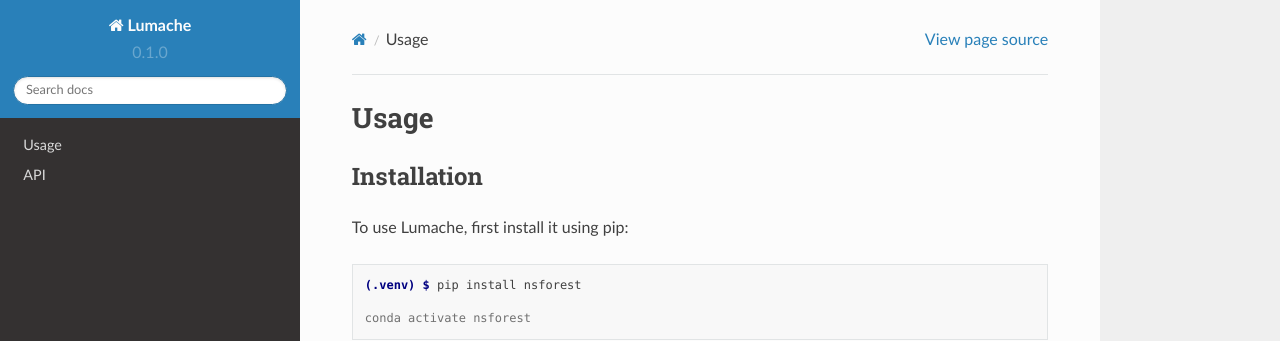
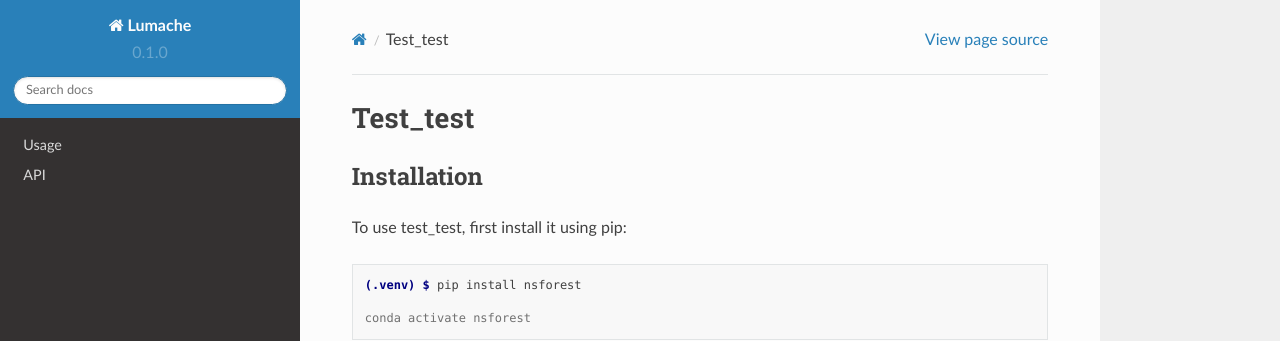
Before and after one commit to BeverlyPeng/nsforest, a Sphinx documentation site: the page built from docs/source/test_test.rst, in a window 1280 px wide. Shown: the top 341 px of the page. Built offline with Sphinx 7.4.7 and the Read the Docs theme 2.0.0, drawn with Linux system fonts in a browser that asks for light colours.

Commit message:
Update test_test.rst

```diff
--- a/docs/source/test_test.rst
+++ b/docs/source/test_test.rst
@@ -1,4 +1,4 @@
-Usage
+Test_test
 =====
 
 .. _installation:
@@ -6,7 +6,7 @@ Usage
 Installation
 ------------
 
-To use Lumache, first install it using pip:
+To use test_test, first install it using pip:
 
 .. code-block:: console
 
```
